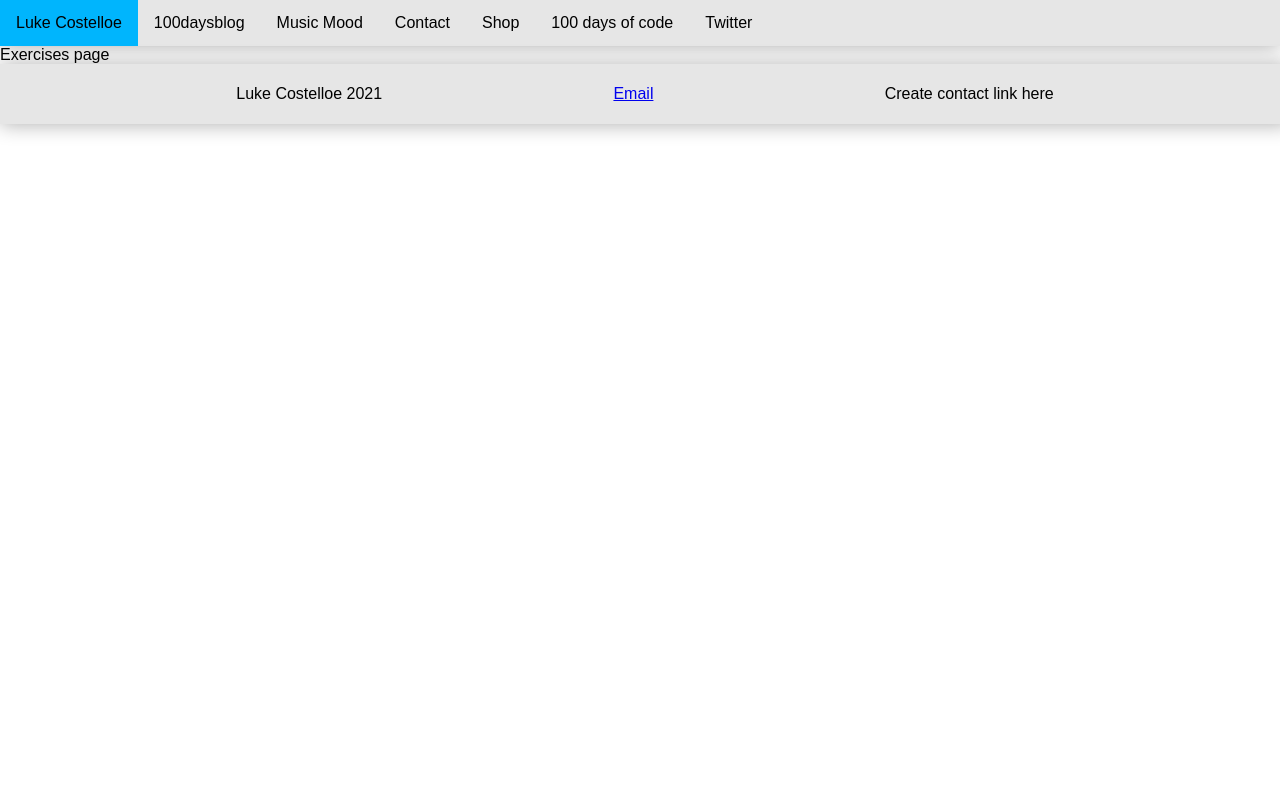
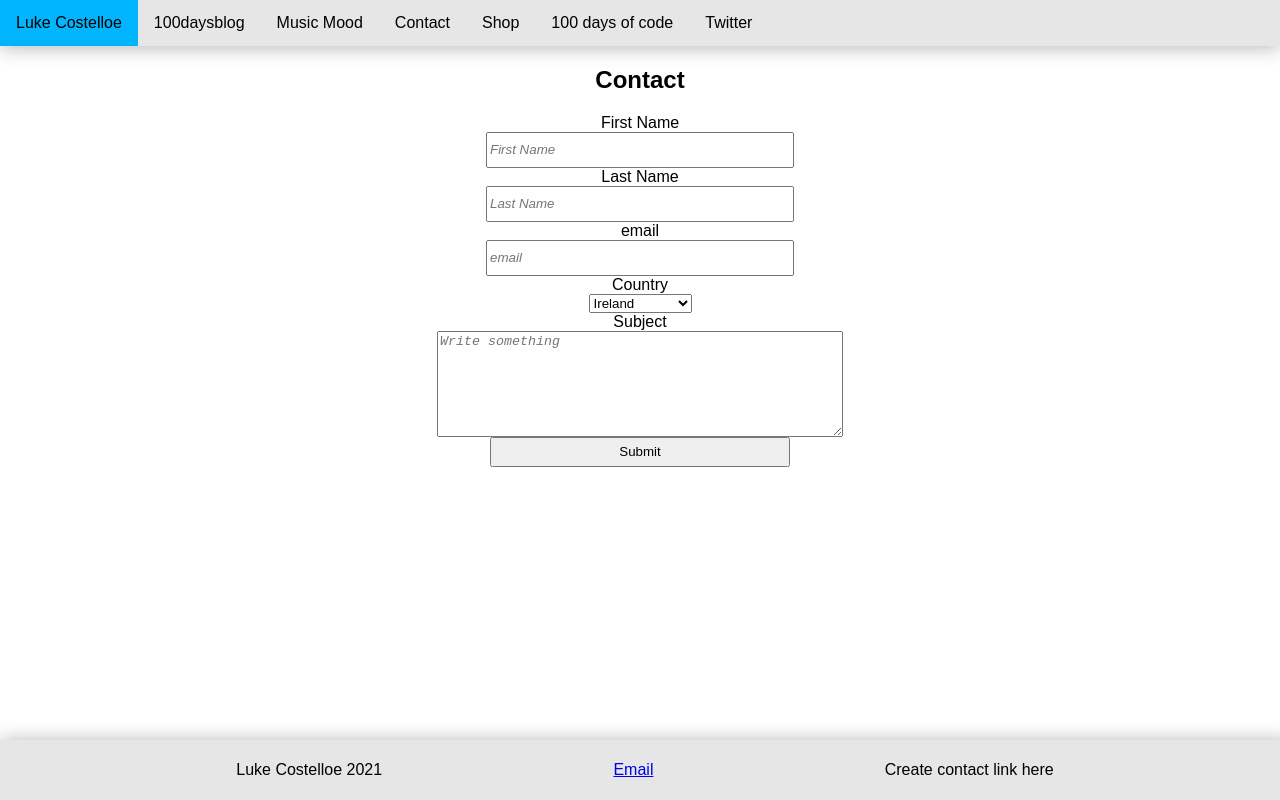
Before and after one commit to lukostelloe/100daysofcode, a React (Create React App) app in the folder client/: page /contact in a window 1280 px wide. Built offline with nearby package versions, Linux system fonts and the light colour scheme.

Commit message:
contact form started

```diff
--- /dev/null
+++ b/client/src/components/Contact/Contact.css
@@ -0,0 +1,11 @@
+.contact_page {
+  display: flex;
+  flex-direction: column;
+  justify-content: center;
+  align-items: center;
+}
+
+.contact_textarea {
+  height: 100px;
+  width: 400px;
+}
--- a/client/src/components/Contact/Contact.js
+++ b/client/src/components/Contact/Contact.js
@@ -1,7 +1,36 @@
 import React from "react";
+import "./Contact.css";
 
 function Contact() {
-  return <div>Exercises page</div>;
+  return (
+    <div className="contact_page">
+      <h2>Contact</h2>
+      <form className="contact_form">
+        <label for="firstname">First Name</label>
+        <input type="text" placeholder="First Name" />
+        <label for="lastname">Last Name</label>
+        <input type="text" placeholder="Last Name" />
+        <label for="email">email</label>
+        <input type="text" placeholder="email" />
+        <label for="country">Country</label>
+        <select for="country" placeholder="country">
+          <option value="Ireland">Ireland</option>
+          <option value="France">France</option>
+          <option value="UK">UK</option>
+          <option value="United States">United States</option>
+        </select>
+        <label for="subject">Subject</label>
+        <textarea
+          className="contact_textarea"
+          id="subject"
+          name="subject"
+          placeholder="Write something"
+          maxlength="500"
+        ></textarea>
+        <input type="submit" value="Submit" />
+      </form>
+    </div>
+  );
 }
 
 export default Contact;
--- a/client/src/components/Footer/Footer.css
+++ b/client/src/components/Footer/Footer.css
@@ -6,6 +6,9 @@
 
   padding: 5px;
 
+  /* I CAN REMOVE THIS FIXED AFTER, BETTER TO FIX WHILE CODING */
+  position: fixed;
+
   bottom: 0;
   left: 0;
   width: 100%;
```
